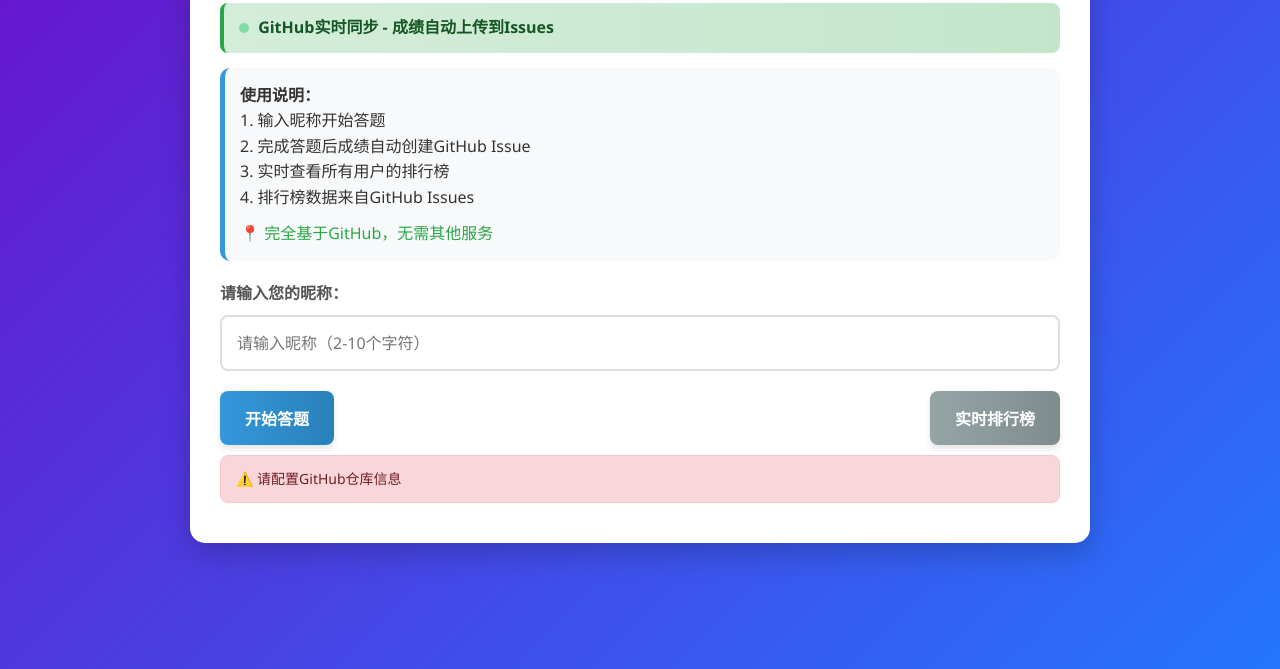
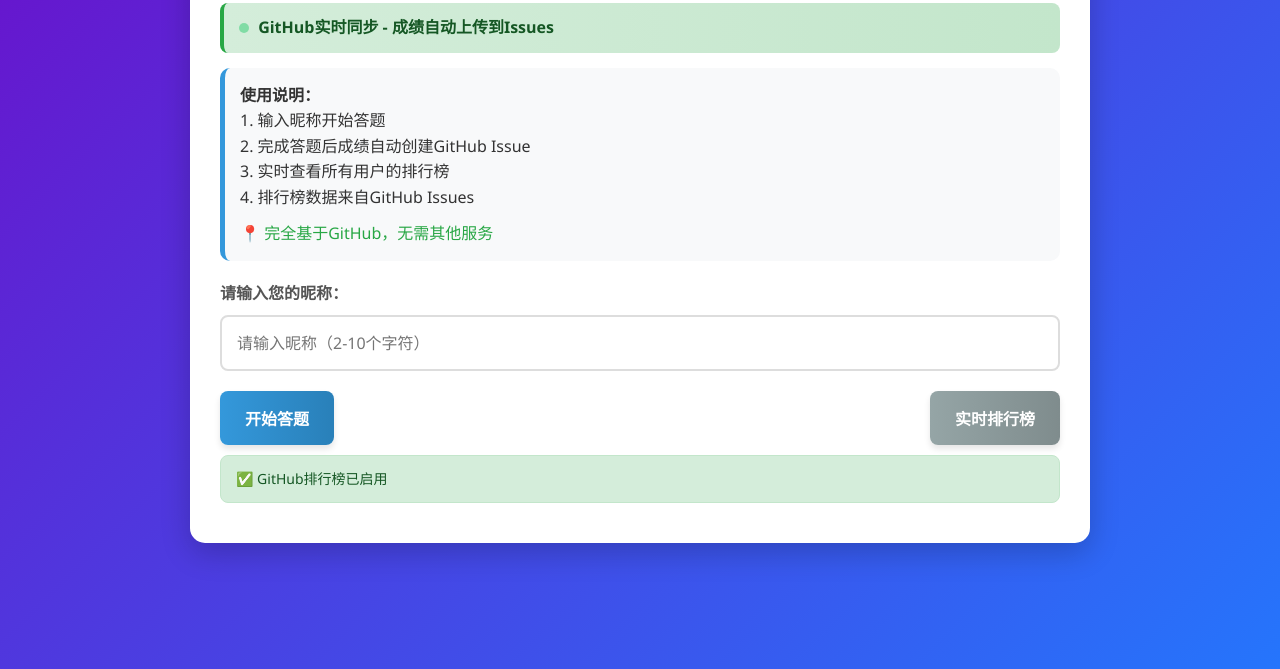
Before and after one commit to le0632/test, a plain HTML site: page index.html in a window 1280 px wide. Shown: the part 131-800 px from the top of the page. Drawn offline with Linux system fonts and the light colour scheme.

Commit message:
Update index.html

```diff
--- a/index.html
+++ b/index.html
@@ -478,8 +478,8 @@
         // ！！！重要：请将下面的配置修改为您自己的GitHub仓库信息！！！
         const GITHUB_CONFIG = {
             // 仓库信息（需要修改为您的仓库）
-            owner: 'YOUR_GITHUB_USERNAME',      // 替换为您的GitHub用户名
-            repo: 'YOUR_REPO_NAME',             // 替换为您的仓库名
+            owner: 'le0632',      // 替换为您的GitHub用户名
+            repo: 'test',             // 替换为您的仓库名
 
             // 自动刷新配置
             autoRefresh: {
```
